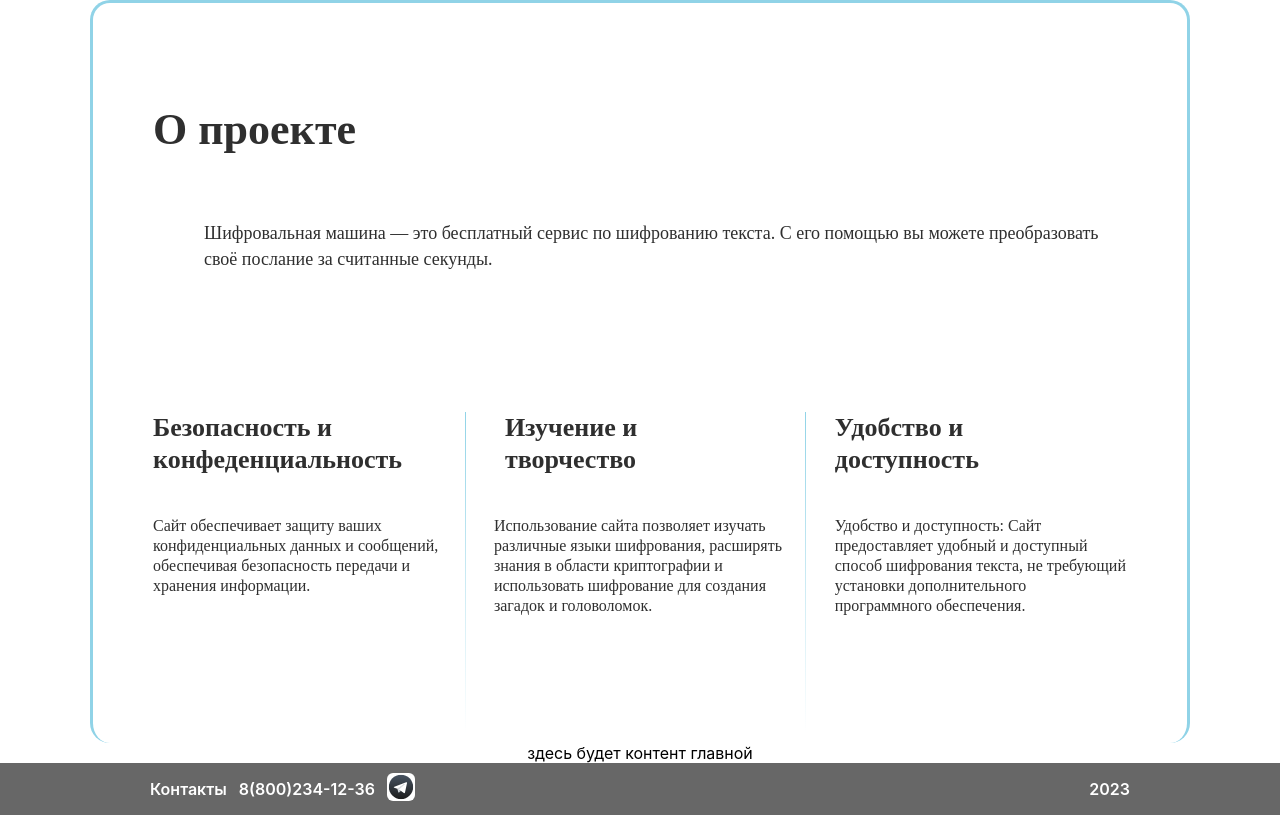
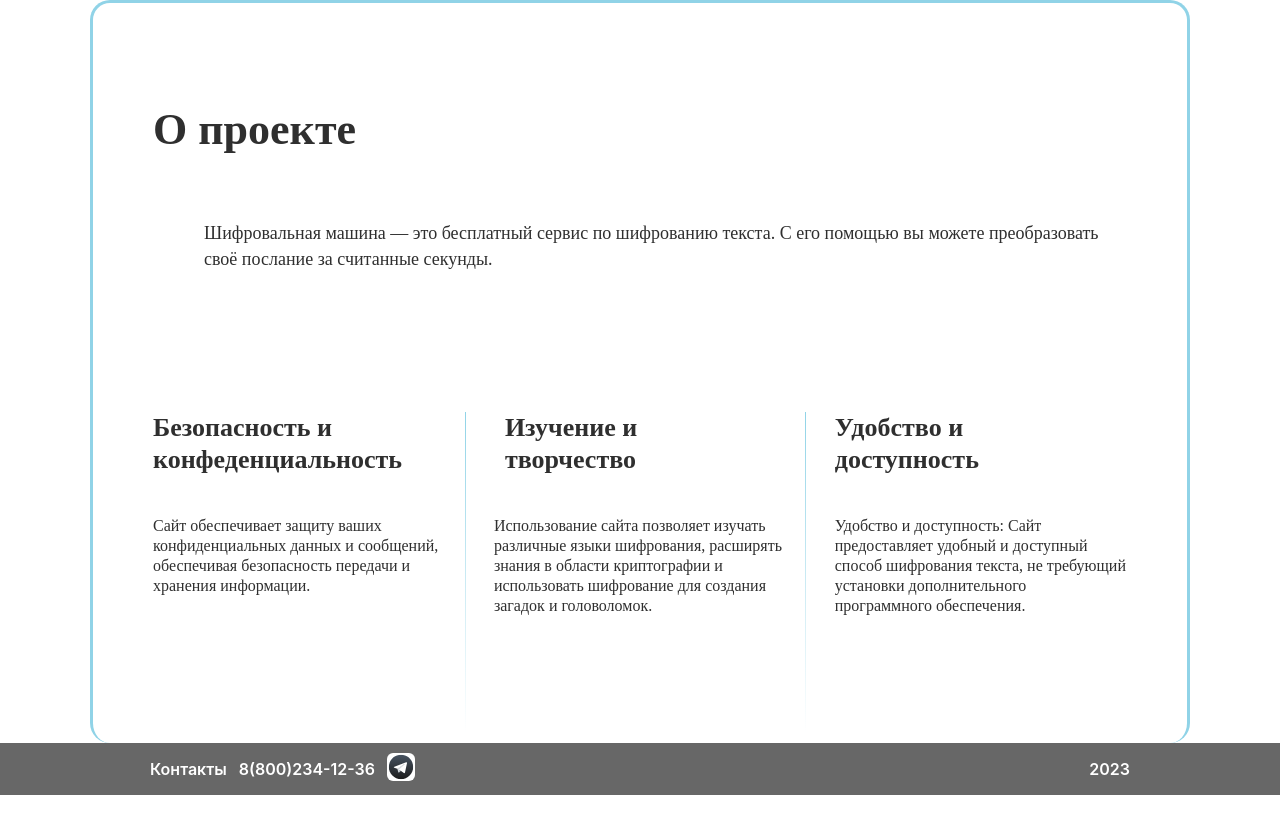
Before and after one commit to encryption-machine/Front, a React (Create React App) app: page / in a window 1280 px wide. Built offline with nearby package versions, Linux system fonts and the light colour scheme.

Commit message:
fix: перенесла из app в main

```diff
--- a/src/components/App/App.js
+++ b/src/components/App/App.js
@@ -2,12 +2,10 @@ import React from 'react';
 import { Routers } from '../../services/Routers';
 import { BrowserRouter as Router } from 'react-router-dom';
 import './App.scss';
-import AboutProject from '../AboutProject/AboutProject';
 
 function App() {
 	return (
 		<div className="App">
-      <AboutProject/>
 			<Router>
 				<Routers />
 			</Router>
--- a/src/pages/main.jsx
+++ b/src/pages/main.jsx
@@ -1,5 +1,8 @@
 import React from 'react';
+import AboutProject from '../../src/components/AboutProject/AboutProject';
 
 export const MainPage = () => {
-	return <div className="layout">здесь будет контент главной</div>;
+	return <div className="layout">
+    <AboutProject/>
+  </div>;
 };
```
